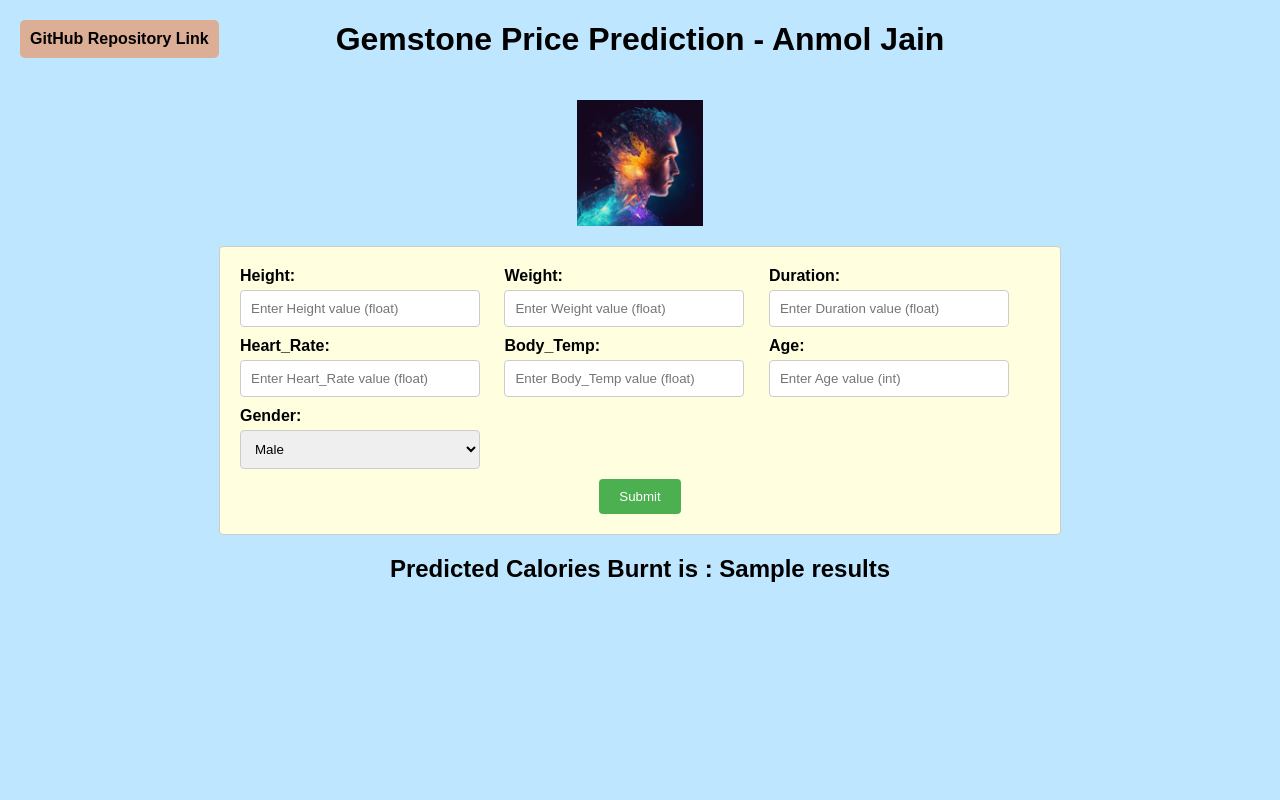
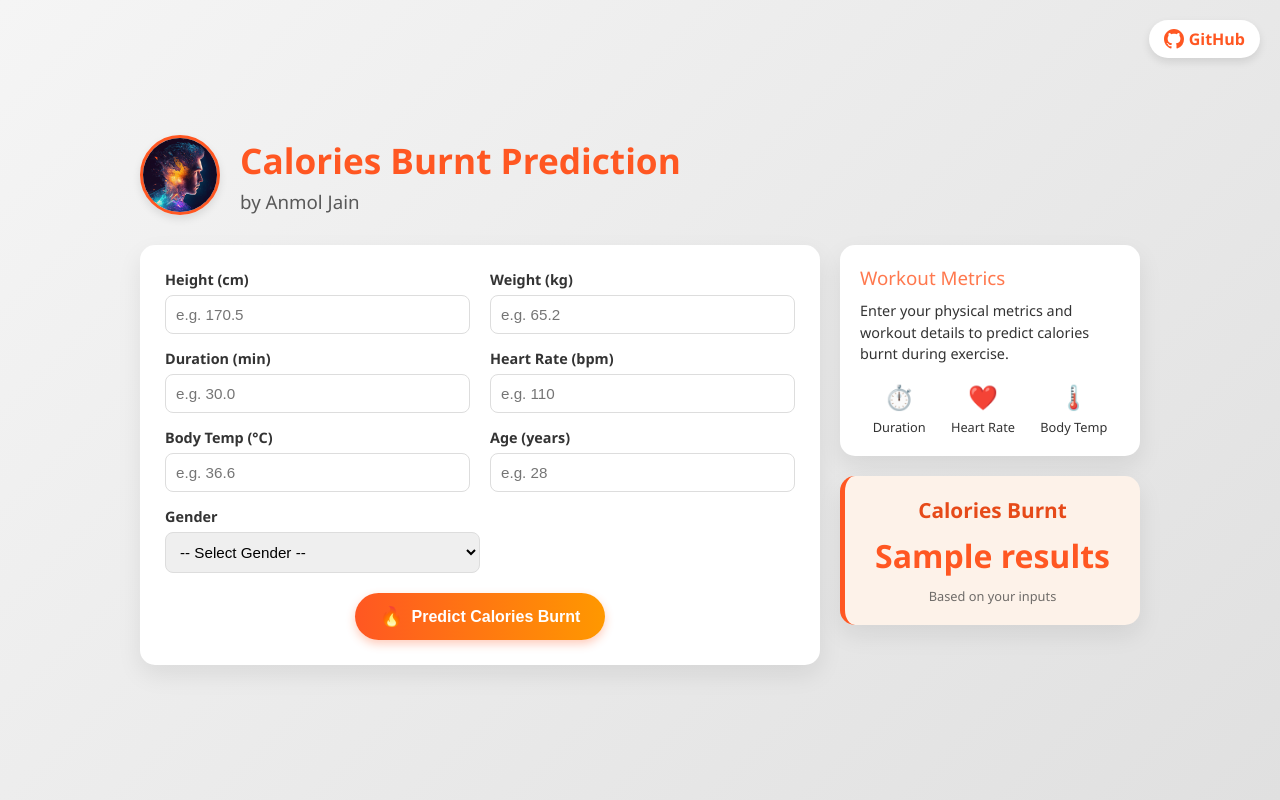
Before and after one commit to Anmoljain2005/Predict-a-Burn, a Flask app: template templates/index.html in a window 1280 px wide. Run offline with Flask 3, Linux system fonts and the light colour scheme; the template is opened without the code that fills it: most values are stand-ins (such as "Sample title", 1, 10 or a date in 2020).

Commit message:
Front end changes

```diff
--- a/static/css/style.css
+++ b/static/css/style.css
@@ -1,85 +1,317 @@
-body {
-    font-family: Arial, sans-serif;
-    background-color: #BFE6FF;
+:root {
+  --primary-color: #ff5722;
+  --secondary-color: #ff9800;
+  --background-color: #f5f5f5;
+  --form-bg: #ffffff;
+  --text-color: #333333;
+  --accent-color: #e64a19;
+  --result-bg: #fdf2e9;
 }
 
-.top-left-link {
-        position: absolute;
-        top: 20px; /* Add some top margin */
-        left: 20px; /* Add some left margin */
-        padding: 10px; /* Add some padding */
-        background-color: #DCAE96; /* Add a background color */
-        border-radius: 5px; /* Add some rounded corners */
-        font-size: 16px; /* Increase the font size */
-        color: black; /* Change the font color */
-        text-decoration: none; /* Remove the underline */
-        font-weight: bold;
+* {
+  margin: 0;
+  padding: 0;
+  box-sizing: border-box;
 }
 
-.profile
-  {
-        display: block;
-        margin-left: auto;
-        margin-right: auto;
-        width: 10%;
-        padding: 20px; /* adds 30 pixels of padding around the image */
+body {
+  font-family: 'Segoe UI', Tahoma, Geneva, Verdana, sans-serif;
+  background: linear-gradient(135deg, var(--background-color), #e0e0e0);
+  color: var(--text-color);
+  min-height: 100vh;
+  display: flex;
+  justify-content: center;
+  align-items: center;
+  padding: 20px;
 }
 
-  .form-box {
-    max-width: 800px;
+.container {
+  width: 100%;
+  max-width: 1000px;
   margin: 0 auto;
-    background-color: #FFFFE0;
-    padding: 20px;
-    border: 1px solid #ccc;
-    border-radius: 4px;
+  display: flex;
+  flex-direction: column;
+  gap: 20px;
+}
+
+.header {
+  display: flex;
+  align-items: center;
+  gap: 20px;
+  margin-bottom: 10px;
+}
+
+.profile {
+  width: 80px;
+  height: 80px;
+  border-radius: 50%;
+  object-fit: cover;
+  border: 3px solid var(--primary-color);
+  box-shadow: 0 4px 8px rgba(0, 0, 0, 0.1);
+}
+
+.title-section {
+  flex: 1;
+  text-align: left;
 }
 
 h1 {
+  font-size: 2.2rem;
+  color: var(--primary-color);
+  margin-bottom: 5px;
+}
+
+h3 {
+  font-weight: 500;
+  color: var(--text-color);
+  opacity: 0.8;
+}
+
+.github-link {
+  position: absolute;
+  top: 20px;
+  right: 20px;
+  padding: 8px 15px;
+  background-color: var(--form-bg);
+  border-radius: 30px;
+  text-decoration: none;
+  color: var(--primary-color);
+  font-weight: bold;
+  box-shadow: 0 4px 8px rgba(0, 0, 0, 0.1);
+  display: flex;
+  align-items: center;
+  gap: 5px;
+  transition: all 0.3s ease;
+}
+
+.github-link:hover {
+  transform: translateY(-2px);
+  box-shadow: 0 6px 12px rgba(0, 0, 0, 0.15);
+}
+
+.main-content {
+  display: flex;
+  gap: 20px;
+}
+
+.form-card {
+  flex: 1;
+  background-color: var(--form-bg);
+  padding: 25px;
+  border-radius: 15px;
+  box-shadow: 0 10px 25px rgba(0, 0, 0, 0.08);
+}
+
+.result-section {
+  width: 300px;
+  display: flex;
+  flex-direction: column;
+  gap: 20px;
+}
+
+.info-card {
+  background-color: var(--form-bg);
+  padding: 20px;
+  border-radius: 15px;
+  box-shadow: 0 10px 25px rgba(0, 0, 0, 0.08);
+}
+
+.info-card h3 {
+  color: var(--primary-color);
+  margin-bottom: 10px;
+}
+
+.info-card p {
+  margin-bottom: 15px;
+  font-size: 0.9rem;
+  line-height: 1.5;
+}
+
+.metrics-icons {
+  display: flex;
+  justify-content: space-around;
+  margin-top: 15px;
+}
+
+.metric-item {
+  display: flex;
+  flex-direction: column;
+  align-items: center;
+  gap: 5px;
+}
+
+.metric-icon {
+  font-size: 1.5rem;
+}
+
+.metric-label {
+  font-size: 0.8rem;
+  color: var(--text-color);
+}
+
+.result-box {
+  background-color: var(--result-bg);
+  padding: 20px;
+  border-radius: 15px;
+  box-shadow: 0 10px 25px rgba(0, 0, 0, 0.08);
+  border-left: 5px solid var(--primary-color);
   text-align: center;
 }
 
-  h2 {
+.result-box h2 {
+  color: var(--accent-color);
+  font-size: 1.3rem;
+}
+
+.result-value {
+  font-size: 2rem;
+  font-weight: bold;
+  color: var(--primary-color);
+  margin: 10px 0;
+}
+
+.result-note {
+  font-size: 0.8rem;
+  color: var(--text-color);
+  opacity: 0.7;
+}
+
+.placeholder-result {
+  background-color: var(--form-bg);
+  padding: 20px;
+  border-radius: 15px;
+  box-shadow: 0 10px 25px rgba(0, 0, 0, 0.08);
   text-align: center;
+  border: 2px dashed #ddd;
+  display: flex;
+  flex-direction: column;
+  justify-content: center;
+  align-items: center;
+  gap: 10px;
+  height: 160px;
+}
+
+.placeholder-icon {
+  font-size: 2.5rem;
+  color: #ddd;
+}
+
+.placeholder-result p {
+  color: #999;
+  font-size: 0.9rem;
+}
+
+.form-row {
+  display: flex;
+  gap: 20px;
+  margin-bottom: 15px;
+}
+
+.form-group {
+  flex: 1;
+}
+
+.gender-group {
+  max-width: 50%;
 }
 
 label {
   display: block;
-    margin-bottom: 10px;
-    font-weight: bold;
+  font-weight: 600;
+  margin-bottom: 6px;
+  color: var(--text-color);
+  font-size: 0.9rem;
 }
 
-  input[type="text"], select {
+input[type="text"],
+select {
+  width: 100%;
   padding: 10px;
-    border: 1px solid #ccc;
-    border-radius: 4px;
-    box-sizing: border-box;
-    margin-bottom: 10px;
+  border-radius: 8px;
+  border: 1px solid #ddd;
+  font-size: 0.95rem;
+  transition: border 0.3s ease;
+}
+
+input[type="text"]:focus,
+select:focus {
+  border-color: var(--primary-color);
+  outline: none;
+  box-shadow: 0 0 0 2px rgba(255, 87, 34, 0.2);
+}
+
+.submit-container {
+  text-align: center;
+  margin-top: 20px;
+}
+
+.predict-btn {
+  background: linear-gradient(to right, var(--primary-color), var(--secondary-color));
+  color: white;
+  padding: 12px 25px;
+  border: none;
+  border-radius: 30px;
+  font-size: 1rem;
+  font-weight: bold;
+  cursor: pointer;
+  transition: all 0.3s ease;
+  display: inline-flex;
+  align-items: center;
+  gap: 8px;
+  box-shadow: 0 4px 10px rgba(255, 87, 34, 0.3);
+}
+
+.predict-btn:hover {
+  transform: translateY(-2px);
+  box-shadow: 0 6px 15px rgba(255, 87, 34, 0.4);
+}
+
+.btn-icon {
+  font-size: 1.2rem;
+}
+
+/* Media queries for responsiveness */
+@media (max-width: 900px) {
+  .main-content {
+    flex-direction: column;
+  }
+
+  .result-section {
     width: 100%;
   }
 
-  input[type="submit"] {
-    background-color: #4CAF50;
-    color: white;
-    padding: 10px 20px;
-    border: none;
-    border-radius: 4px;
-    cursor: pointer;
-    margin-top: 10px;
-    display: block;
-    margin: 0 auto;
+  .gender-group {
+    max-width: 100%;
+  }
 }
 
-  input[type="submit"]:hover {
-    background-color: #45a049;
+@media (max-width: 600px) {
+  .form-row {
+    flex-direction: column;
+    gap: 15px;
   }
 
-  .form-group {
-    display: inline-block;
-    vertical-align: top;
-    margin-right: 20px;
-    width: 30%;
+  .header {
+    flex-direction: column;
+    text-align: center;
   }
 
-  .form-group label {
-    margin-bottom: 5px;
+  .title-section {
+    text-align: center;
   }
+
+  .github-link {
+    top: 10px;
+    right: 10px;
+    padding: 5px 10px;
+    font-size: 0.9rem;
+  }
+
+  h1 {
+    font-size: 1.8rem;
+  }
+
+  body {
+    padding: 10px;
+  }
+}
--- a/templates/index.html
+++ b/templates/index.html
@@ -1,60 +1,118 @@
 <!DOCTYPE html>
-<html>
+<html lang="en">
 <head>
-    <title>Gemstone Price Prediction</title>
+  <meta charset="UTF-8">
+  <meta name="viewport" content="width=device-width, initial-scale=1.0">
+  <title>Calories Burnt Prediction</title>
   <link rel="stylesheet" href="{{ url_for('static', filename='css/style.css') }}">
 </head>
 <body>
-    <a href="https://github.com/Anmoljain2005/Gem_stone_Price_Prediction" class="top-left-link" target="_blank">GitHub Repository Link</a>
-    <h1>Gemstone Price Prediction - Anmol Jain</h1>
-    <img src="{{url_for('static', filename='/Image/your_profile_pic.jpg')}}" alt="Your Profile Picture" class="profile">
-    <div class="form-box">
-    <form action="{{url_for('predict_datapoint')}}" method="POST">
-        <div class="form-group">
-            <label for="Height">Height:</label>
-            <input type="text" id="Height" name="Height" placeholder="Enter Height value (float)">
+  <a href="https://github.com/Anmoljain2005/Gem_stone_Price_Prediction" class="github-link" target="_blank">
+    <svg width="20" height="20" viewBox="0 0 16 16">
+      <path fill="currentColor" d="M8 0C3.58 0 0 3.58 0 8c0 3.54 2.29 6.53 5.47 7.59.4.07.55-.17.55-.38 0-.19-.01-.82-.01-1.49-2.01.37-2.53-.49-2.69-.94-.09-.23-.48-.94-.82-1.13-.28-.15-.68-.52-.01-.53.63-.01 1.08.58 1.23.82.72 1.21 1.87.87 2.33.66.07-.52.28-.87.51-1.07-1.78-.2-3.64-.89-3.64-3.95 0-.87.31-1.59.82-2.15-.08-.2-.36-1.02.08-2.12 0 0 .67-.21 2.2.82.64-.18 1.32-.27 2-.27.68 0 1.36.09 2 .27 1.53-1.04 2.2-.82 2.2-.82.44 1.1.16 1.92.08 2.12.51.56.82 1.27.82 2.15 0 3.07-1.87 3.75-3.65 3.95.29.25.54.73.54 1.48 0 1.07-.01 1.93-.01 2.2 0 .21.15.46.55.38A8.013 8.013 0 0016 8c0-4.42-3.58-8-8-8z"></path>
+    </svg>
+    GitHub
+  </a>
+
+  <div class="container">
+    <div class="header">
+      <img src="{{ url_for('static', filename='Image/your_profile_pic.jpg') }}" alt="Profile Picture" class="profile">
+      <div class="title-section">
+        <h1>Calories Burnt Prediction</h1>
+        <h3>by Anmol Jain</h3>
+      </div>
     </div>
 
+    <div class="main-content">
+      <div class="form-card">
+        <form action="{{url_for('predict_datapoint')}}" method="POST">
+          <div class="form-row">
             <div class="form-group">
-            <label for="Weight">Weight:</label>
-            <input type="text" id="Weight" name="Weight" placeholder="Enter Weight value (float)">
+              <label for="Height">Height (cm)</label>
+              <input type="text" id="Height" name="Height" placeholder="e.g. 170.5" required>
+            </div>
+            <div class="form-group">
+              <label for="Weight">Weight (kg)</label>
+              <input type="text" id="Weight" name="Weight" placeholder="e.g. 65.2" required>
+            </div>
           </div>
 
+          <div class="form-row">
             <div class="form-group">
-            <label for="Duration">Duration:</label>
-            <input type="text" id="Duration" name="Duration" placeholder="Enter Duration value (float)">
+              <label for="Duration">Duration (min)</label>
+              <input type="text" id="Duration" name="Duration" placeholder="e.g. 30.0" required>
+            </div>
+            <div class="form-group">
+              <label for="Heart_Rate">Heart Rate (bpm)</label>
+              <input type="text" id="Heart_Rate" name="Heart_Rate" placeholder="e.g. 110" required>
+            </div>
           </div>
 
+          <div class="form-row">
             <div class="form-group">
-            <label for="Heart_Rate">Heart_Rate:</label>
-            <input type="text" id="Heart_Rate" name="Heart_Rate" placeholder="Enter Heart_Rate value (float)">
+              <label for="Body_Temp">Body Temp (°C)</label>
+              <input type="text" id="Body_Temp" name="Body_Temp" placeholder="e.g. 36.6" required>
+            </div>
+            <div class="form-group">
+              <label for="Age">Age (years)</label>
+              <input type="text" id="Age" name="Age" placeholder="e.g. 28" required>
+            </div>
           </div>
 
-        <div class="form-group">
-            <label for="Body_Temp">Body_Temp:</label>
-            <input type="text" id="Body_Temp" name="Body_Temp" placeholder="Enter Body_Temp value (float)">
-        </div>
-
-        <div class="form-group">
-            <label for="Age">Age:</label>
-            <input type="text" id="Age" name="Age" placeholder="Enter Age value (int)">
-        </div>
-
-    <div class="form-group">
-      <label for="Gender">Gender:</label>
-      <select id="Gender" name="Gender">
+          <div class="form-row">
+            <div class="form-group gender-group">
+              <label for="Gender">Gender</label>
+              <select id="Gender" name="Gender" required>
+                <option value="">-- Select Gender --</option>
                 <option value="Male">Male</option>
                 <option value="Female">Female</option>
               </select>
             </div>
+          </div>
 
-    <div style="clear:both;"></div>
-      <input type="submit" value="Submit">
+          <div class="submit-container">
+            <button type="submit" class="predict-btn">
+              <span class="btn-icon">🔥</span>
+              Predict Calories Burnt
+            </button>
+          </div>
         </form>
       </div>
-    <div>
-    <h2>
-      Predicted Calories Burnt is : {{ results }}
-    </h2>
+
+      <div class="result-section">
+        <div class="info-card">
+          <h3>Workout Metrics</h3>
+          <p>Enter your physical metrics and workout details to predict calories burnt during exercise.</p>
+          <div class="metrics-icons">
+            <div class="metric-item">
+              <span class="metric-icon">⏱️</span>
+              <span class="metric-label">Duration</span>
+            </div>
+            <div class="metric-item">
+              <span class="metric-icon">❤️</span>
+              <span class="metric-label">Heart Rate</span>
+            </div>
+            <div class="metric-item">
+              <span class="metric-icon">🌡️</span>
+              <span class="metric-label">Body Temp</span>
+            </div>
+          </div>
+        </div>
+
+        {% if results %}
+        <div class="result-box">
+          <h2>Calories Burnt</h2>
+          <div class="result-value">{{ results }}</div>
+          <p class="result-note">Based on your inputs</p>
+        </div>
+        {% else %}
+        <div class="placeholder-result">
+          <div class="placeholder-icon">🔥</div>
+          <p>Your predicted calories will appear here</p>
+        </div>
+        {% endif %}
+      </div>
+    </div>
+  </div>
 </body>
 </html>
```
Lines whose indentation alone changed are shown as unchanged.
